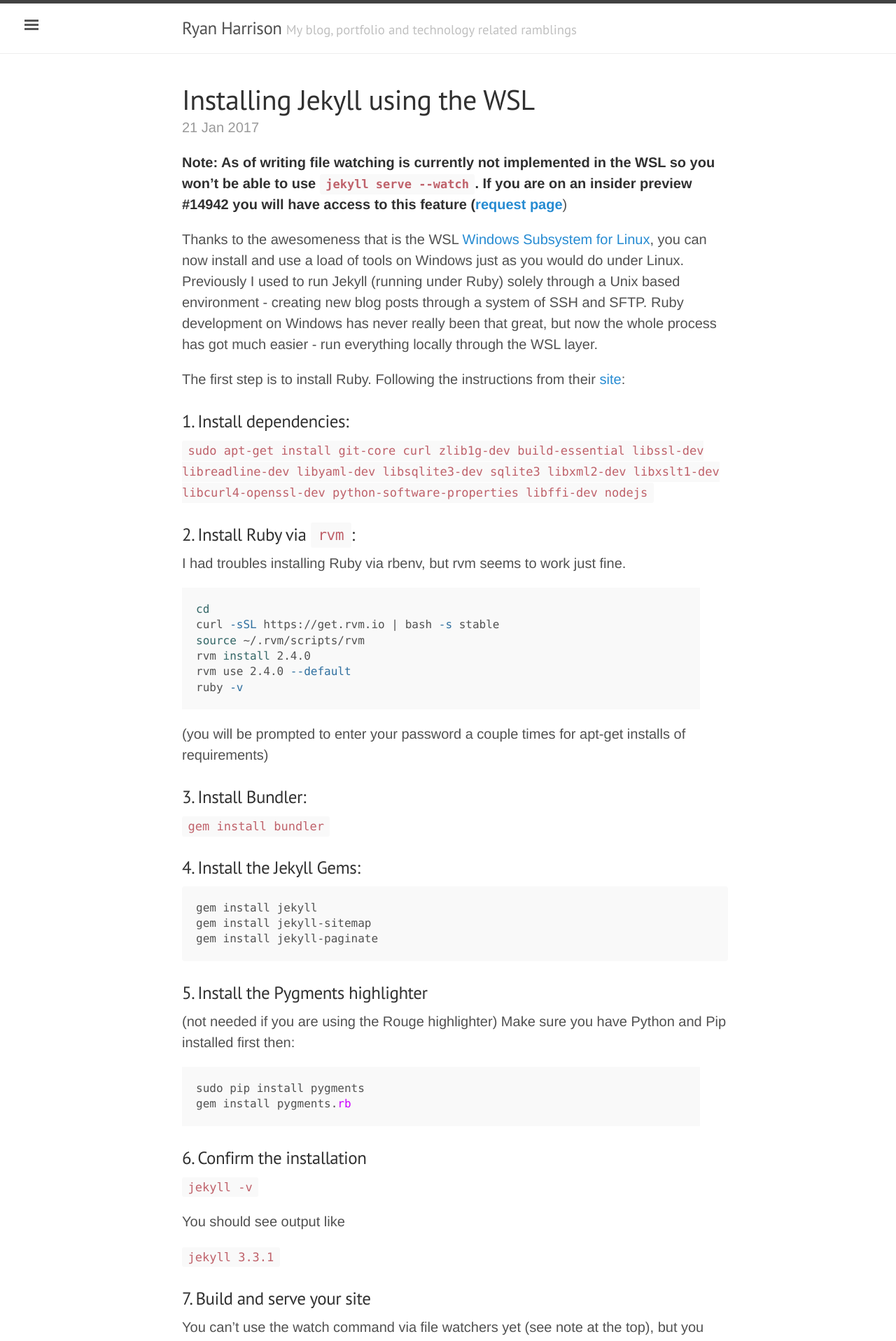
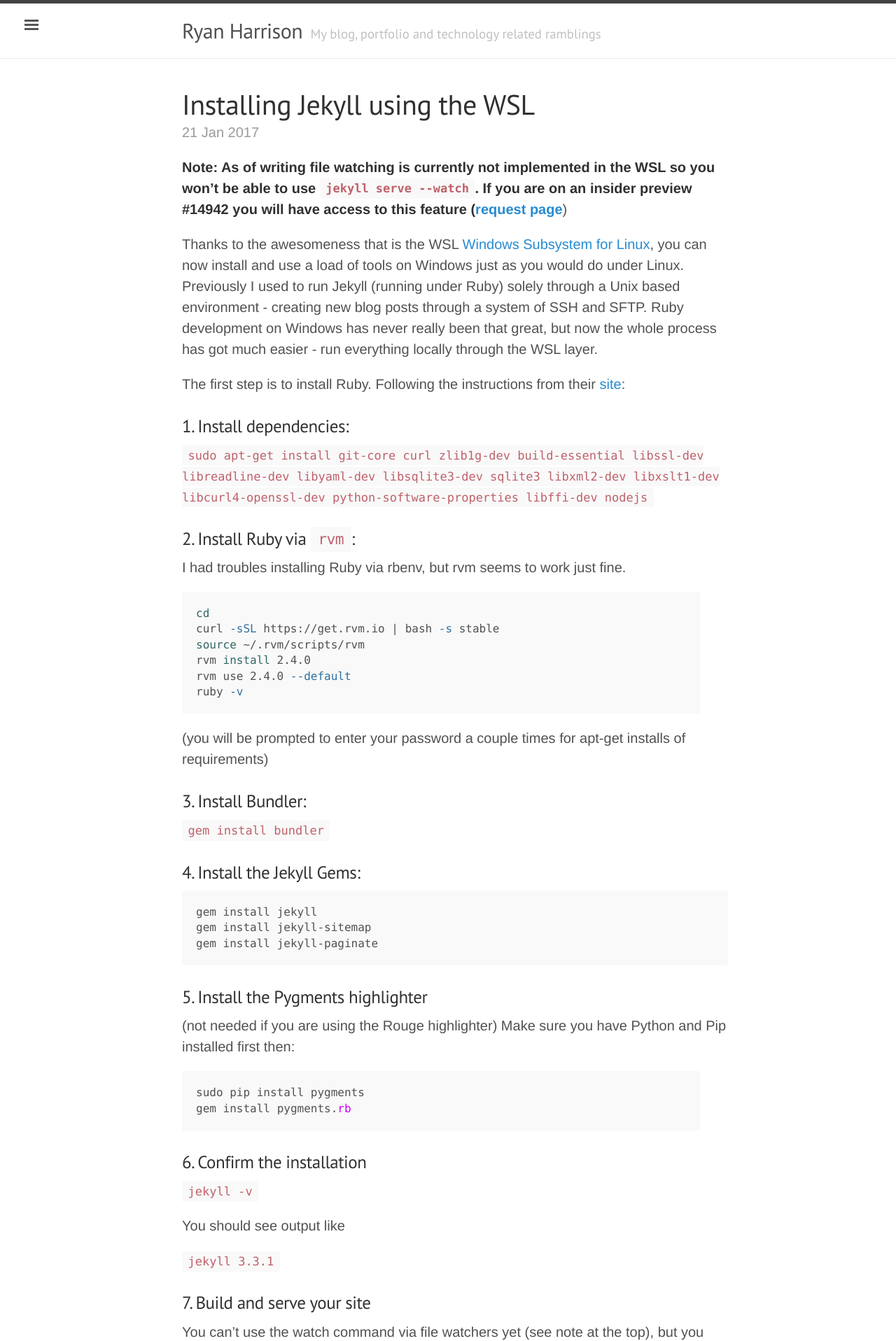
Before and after one commit to raharrison/ryanharrison.co.uk, a Jekyll site: the page built from index.html, in a window 1280 px wide. Shown: the top 1917 px of the page at 70% size. Built offline with Jekyll 4.4.1, drawn with Linux system fonts in a browser that asks for light colours; nearby versions of some CDN libraries; the list of posts is cut into pages by our own code.

Commit message:
Header styling changes

```diff
--- a/_sass/lanyon.scss
+++ b/_sass/lanyon.scss
@@ -271,6 +271,8 @@
 }
 .masthead-title a {
   color: #505050;
+  font-size: 1.5rem;
+  margin-right: 0.25rem;
 }
 .masthead-title small {
   font-size: 75%;
```
